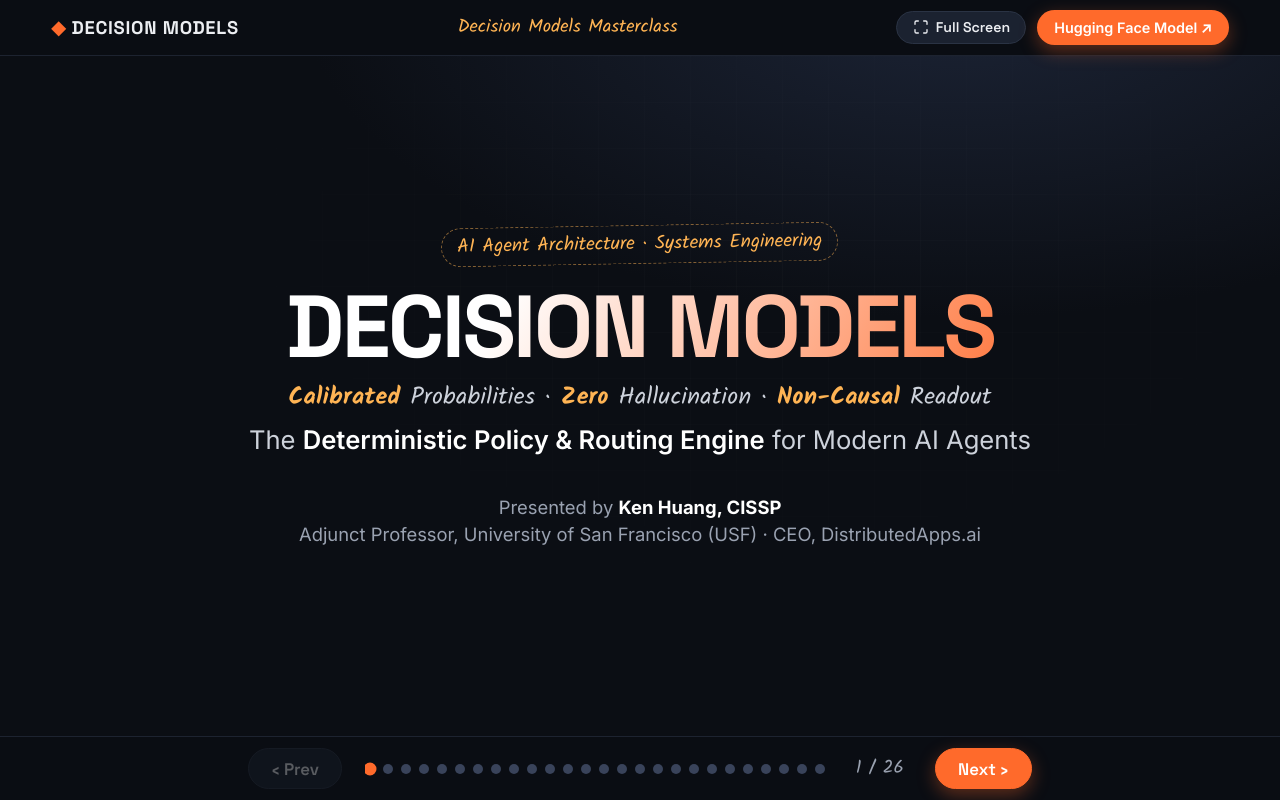
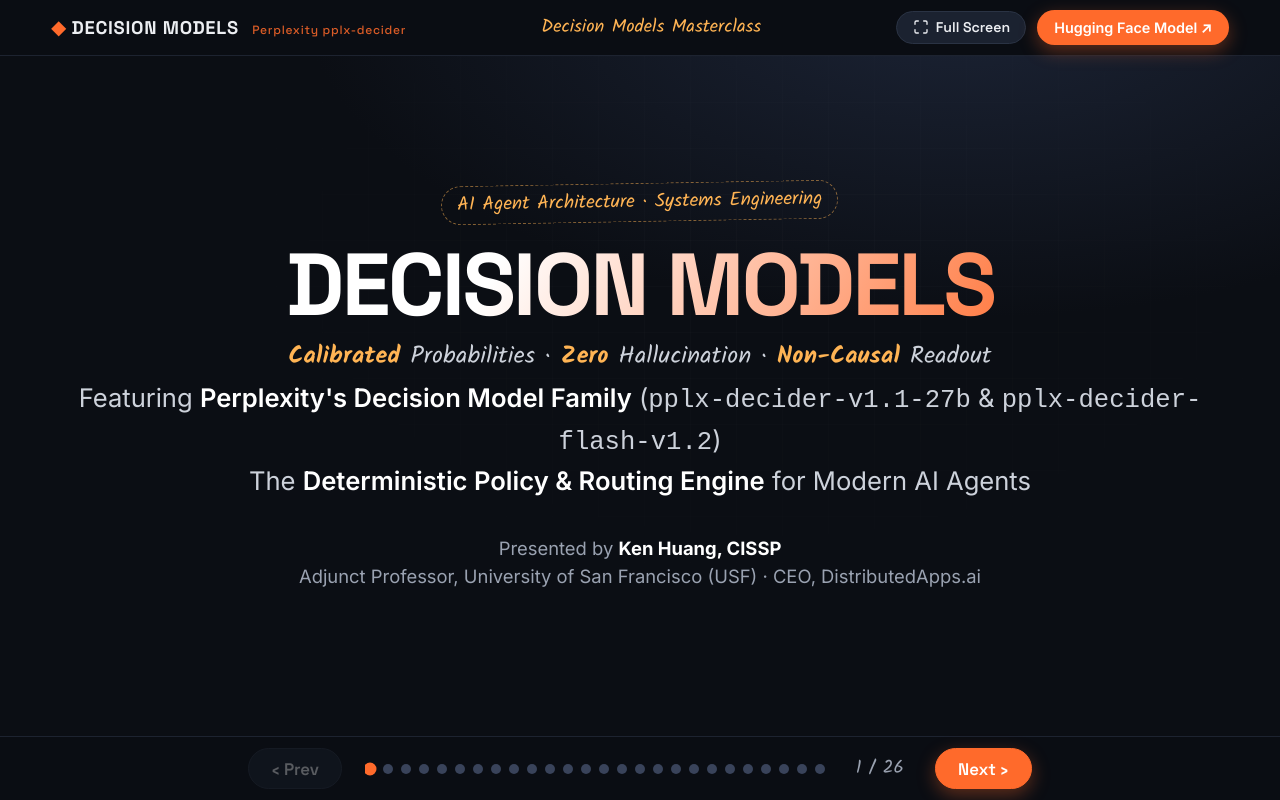
Before and after one commit to kenhuangus/decision-models-tutorial, a plain HTML site: page index.html in a window 1280 px wide. Drawn offline with Linux system fonts and the light colour scheme.

Commit message:
Highlight Perplexity decision model family across title, hardware specs, adaptation, and resource slides

```diff
--- a/index.html
+++ b/index.html
@@ -15,7 +15,7 @@
 
 <!-- Top Navigation Bar -->
 <header class="bar">
-  <a class="bar__brand" href="#1"><span class="bar__logo">◆</span> DECISION MODELS</a>
+  <a class="bar__brand" href="#1"><span class="bar__logo">◆</span> DECISION MODELS <span style="font-size:0.75rem;opacity:0.85;font-weight:500;margin-left:0.5rem;color:var(--accent);">Perplexity pplx-decider</span></a>
   <span class="bar__title" id="slideTitle"></span>
   <div class="bar__actions">
     <button class="bar__btn" id="fsBtn" aria-label="Toggle Fullscreen (F)" title="Toggle Fullscreen (F)">
@@ -40,7 +40,7 @@
       <span class="eyebrow">AI Agent Architecture · Systems Engineering</span>
       <h1 class="hero__title">DECISION MODELS</h1>
       <p class="hero__acronym"><b>Calibrated</b> Probabilities · <b>Zero</b> Hallucination · <b>Non-Causal</b> Readout</p>
-      <p class="hero__sub">The <strong>Deterministic Policy &amp; Routing Engine</strong> for Modern AI Agents</p>
+      <p class="hero__sub">Featuring <strong>Perplexity's Decision Model Family</strong> (<code>pplx-decider-v1.1-27b</code> &amp; <code>pplx-decider-flash-v1.2</code>)<br/>The <strong>Deterministic Policy &amp; Routing Engine</strong> for Modern AI Agents</p>
       <p class="hero__by">Presented by <strong>Ken Huang, CISSP</strong><br/>Adjunct Professor, University of San Francisco (USF) · CEO, DistributedApps.ai</p>
     </div>
   </section>
@@ -182,9 +182,9 @@
   <!-- ============ SLIDE 5 · INSIDE PPLX-DECIDER ============ -->
   <section class="slide" data-title="Anatomy of pplx-decider">
     <div class="slide__in">
-      <span class="kicker">Model Deep Dive</span>
-      <h2 class="h2">Inside Perplexity's Decision Model Family</h2>
-      <p class="lead">Built on Qwen transformer backbones, fine-tuned specifically for discrete decision-making, classification, and calibrated scoring.</p>
+      <span class="kicker">Perplexity Model Architecture</span>
+      <h2 class="h2">Inside Perplexity's Decision Model Family (pplx-decider)</h2>
+      <p class="lead">Developed by Perplexity AI on top of Qwen transformer backbones, fine-tuned specifically for discrete decision-making, non-causal routing, and mathematically calibrated scoring.</p>
       <div class="grid-3">
         <div class="card card--accent">
           <h3 class="h3">Architectural Specs</h3>
@@ -233,8 +233,8 @@ question = {
   <!-- ============ SLIDE 6 · LIVE MAC MINI BENCHMARK ============ -->
   <section class="slide slide--alt" data-title="Mac Mini Metal MPS Deployment">
     <div class="slide__in">
-      <span class="kicker">Physical Deployment Verification</span>
-      <h2 class="h2">Live Deployment on Mac Mini (Apple Silicon MPS)</h2>
+      <span class="kicker">Physical Hardware Deployment</span>
+      <h2 class="h2">Deploying Perplexity pplx-decider on Apple Silicon MPS</h2>
       <p class="lead">Verified live on an Apple Silicon node: 64GB Unified RAM, running Darwin Kernel 27.0.0 via PyTorch Metal (MPS) acceleration.</p>
       <div class="grid-2">
         <div class="card card--dark">
@@ -1063,7 +1063,7 @@ workflow.add_conditional_edges(<span class="code-hl-str">"supervisor"</span>, de
   <section class="slide slide--alt" data-title="Fine-Tuning: Parameter Isolation Strategy">
     <div class="slide__in">
       <span class="kicker">Model Adaptation</span>
-      <h2 class="h2">Fine-Tuning Decision Models: Architecture &amp; Parameter Isolation</h2>
+      <h2 class="h2">Fine-Tuning Perplexity pplx-decider: Architecture &amp; Parameter Isolation</h2>
       <p class="lead">Adapting general-purpose decision models to proprietary enterprise ontologies without catastrophic forgetting or high GPU memory overhead.</p>
       <div class="grid-3" style="margin-top:1.0vh;">
         <div class="card card--accent">
@@ -1410,7 +1410,7 @@ save_file({<span class="code-hl-str">"weight"</span>: decider.readout.weight.cpu
         <div class="card card--dark">
           <h3 class="h3" style="color:var(--accent-2);">Reference Resources</h3>
           <ul style="padding-left:1.1rem;margin:.5rem 0;font-size:.92rem;line-height:1.8;">
-            <li><strong>Hugging Face Model:</strong> <a class="link" href="https://huggingface.co/perplexity-ai/pplx-decider-v1.1-27b" target="_blank" rel="noopener">perplexity-ai/pplx-decider-v1.1-27b ↗</a></li>
+            <li><strong>Perplexity Flagship Model:</strong> <a class="link" href="https://huggingface.co/perplexity-ai/pplx-decider-v1.1-27b" target="_blank" rel="noopener">Perplexity pplx-decider-v1.1-27b on Hugging Face ↗</a></li>
             <li><strong>Fast Distilled Checkpoint:</strong> <a class="link" href="https://huggingface.co/perplexity-ai/pplx-decider-flash-v1.2" target="_blank" rel="noopener">perplexity-ai/pplx-decider-flash-v1.2 ↗</a></li>
             <li><strong>DistributedApps.ai:</strong> <a class="link" href="https://distributedapps.ai/" target="_blank" rel="noopener">distributedapps.ai ↗</a></li>
             <li><strong>MAESTRO Sentinel:</strong> <a class="link" href="https://maestro-sentinel.com/" target="_blank" rel="noopener">maestro-sentinel.com ↗</a></li>
```
